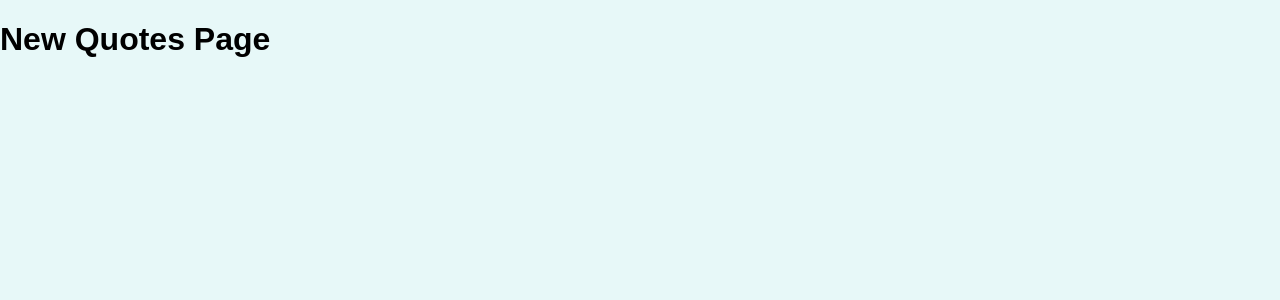
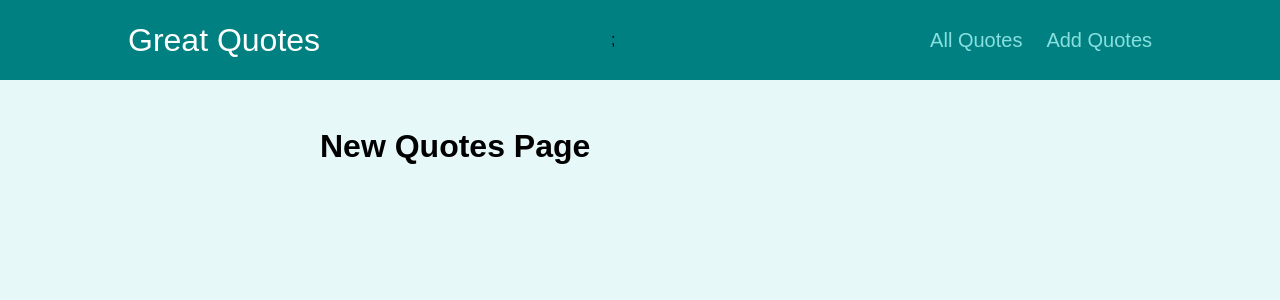
Before and after one commit to PriyankaShambhanagoudar/Router_Quotes, a React (Create React App) app: page /new-quote in a window 1280 px wide. Shown: the top 300 px of the page. Built offline with nearby package versions, Linux system fonts and the light colour scheme.

Commit message:
Adding a Layout Wrapper Component

```diff
--- a/src/App.js
+++ b/src/App.js
@@ -3,10 +3,11 @@
 import AllQuotes from './pages/AllQuotes';
 import NewQuote from './pages/NewQuote';
 import QuoteDetails from './pages/QuoteDetails';
+import Layout from './components/layout/Layout';
 
 function App() {
   return (
-
+    <Layout>
       <Switch>
         <Route path='/' exact>
           <Redirect to='/quotes' />
@@ -21,7 +22,7 @@
           <NewQuote />
         </Route>
       </Switch>
-
+    </Layout>
   );
 }
 
--- /dev/null
+++ b/src/components/layout/Layout.js
@@ -0,0 +1,11 @@
+import { Fragment } from 'react/cjs/react.production.min';
+import classes from './Layout.module.css';
+import MainNavigation from './MainNavigation';
+
+const Layout = (props) => {
+    return (<Fragment>
+        <MainNavigation />
+        <main className={classes.main}>{props.children} </main>
+    </Fragment>);
+};
+export default Layout;
--- /dev/null
+++ b/src/components/layout/MainNavigation.js
@@ -0,0 +1,26 @@
+import { NavLink } from "react-router-dom";
+
+import clasess from "./MainNavigation.module.css";
+
+const MainNavigation = () => {
+    return (
+        <header className={clasess.header}>
+            <div className={clasess.logo}>Great Quotes</div>;
+            <nav className={clasess.nav}>
+                <ul>
+                    <li>
+                        <NavLink to="/quotes" activeClassName={clasess.active}>
+                            All Quotes
+                        </NavLink>
+                    </li>
+                    <li>
+                        <NavLink to="/new-quotes" activeClassName={clasess.active}>
+                            Add Quotes
+                        </NavLink>
+                    </li>
+                </ul>
+            </nav>
+        </header>
+    );
+};
+export default MainNavigation;
```
Also changed, not shown: 1 other file (tests, documents, lock files or other folders). Lines whose indentation alone changed are shown as unchanged.
